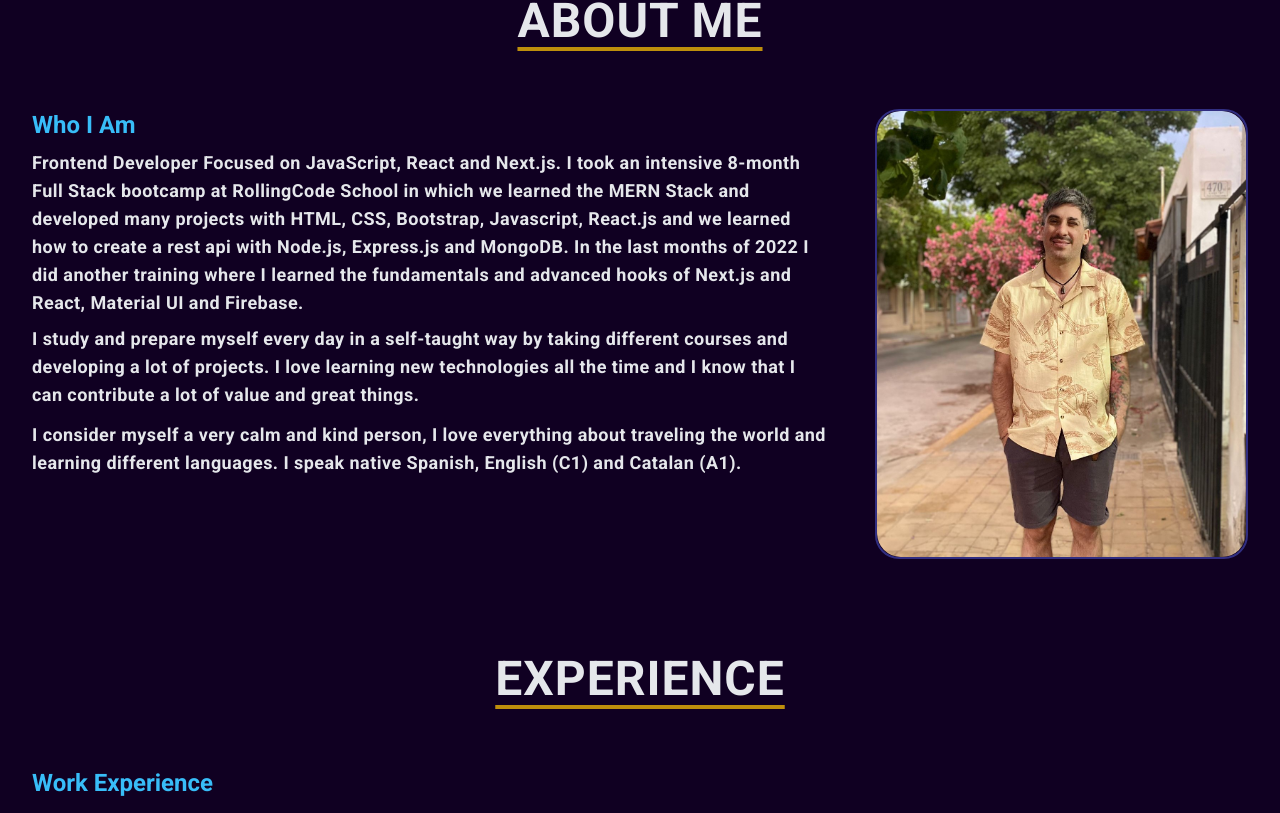
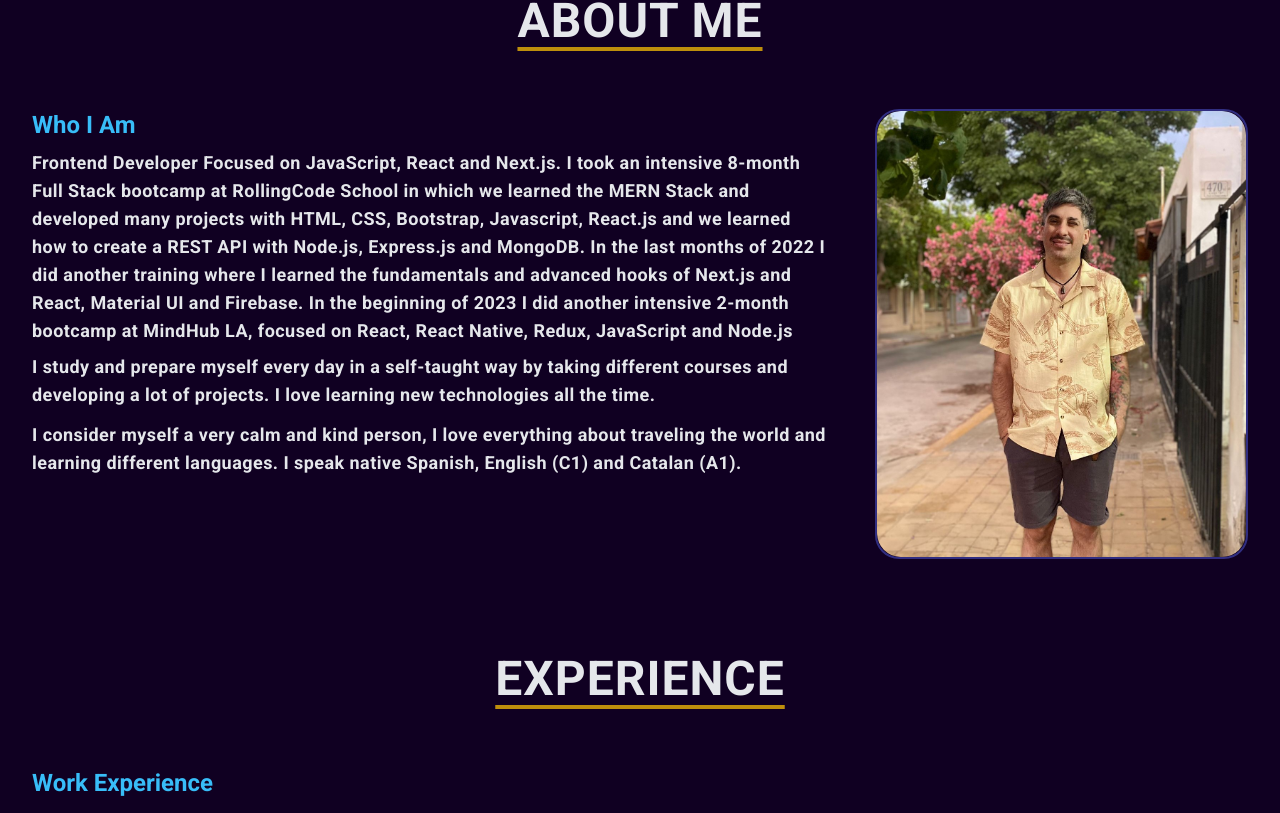
Before and after one commit to matiarias/my-portfolio, a Next.js app: page / in a window 1280 px wide. Shown: the part 867-1680 px from the top of the page. Built offline with nearby package versions, Linux system fonts and the light colour scheme.

Commit message:
added motion animation to the experience component

```diff
--- a/components/About.jsx
+++ b/components/About.jsx
@@ -72,17 +72,18 @@ const About = () => {
               took an intensive 8-month Full Stack bootcamp at RollingCode
               School in which we learned the MERN Stack and developed many
               projects with HTML, CSS, Bootstrap, Javascript, React.js and we
-              learned how to create a rest api with Node.js, Express.js and
+              learned how to create a REST API with Node.js, Express.js and
               MongoDB. In the last months of 2022 I did another training where I
               learned the fundamentals and advanced hooks of Next.js and React,
-              Material UI and Firebase.
+              Material UI and Firebase. In the beginning of 2023 I did another
+              intensive 2-month bootcamp at MindHub LA, focused on React, React
+              Native, Redux, JavaScript and Node.js
             </p>
 
             <p className="text-gray-200 font-bold text-base md:text-lg tracking-wide leading-relaxed mt-2">
               I study and prepare myself every day in a self-taught way by
               taking different courses and developing a lot of projects. I love
-              learning new technologies all the time and I know that I can
-              contribute a lot of value and great things.
+              learning new technologies all the time.
             </p>
 
             <p className="text-gray-200 font-bold text-base md:text-lg tracking-wide leading-relaxed mt-3">
--- a/components/Experience.jsx
+++ b/components/Experience.jsx
@@ -1,8 +1,33 @@
+import { useEffect } from "react";
+
+import { motion, useAnimation } from "framer-motion";
+import { useInView } from "react-intersection-observer";
+
 import TitleSections from "@/subComponents/TitleSections";
 
 import { workExperience } from "@/data/experienceData";
 
 const Experience = () => {
+  const { ref: experienceRef, inView } = useInView();
+
+  const animation = useAnimation();
+
+  useEffect(() => {
+    if (inView) {
+      animation.start({
+        opacity: 1,
+        filter: "blur(0px)",
+        transition: { duration: 0.8 },
+      });
+    }
+
+    if (!inView) {
+      animation.start({
+        opacity: 0,
+        filter: "blur(15px)",
+      });
+    }
+  }, [inView]);
   return (
     <section id="experience" className="w-full py-8 px-6 md:px-8">
       <TitleSections title="Experience" />
@@ -14,7 +39,9 @@ const Experience = () => {
 
         <div className="grid grid-cols-1 md:grid-cols-2 lg:grid-cols-3 gap-8 mt-8">
           {workExperience.map((work) => (
-            <div
+            <motion.div
+              ref={experienceRef}
+              animate={animation}
               key={work.id}
               className="w-full h-auto flex flex-col gap-4 rounded-xl shadow-lg shadow-gray-300 px-4 py-4"
             >
@@ -39,7 +66,7 @@ const Experience = () => {
                   </ul>
                 ))}
               </div>
-            </div>
+            </motion.div>
           ))}
         </div>
       </div>
```
